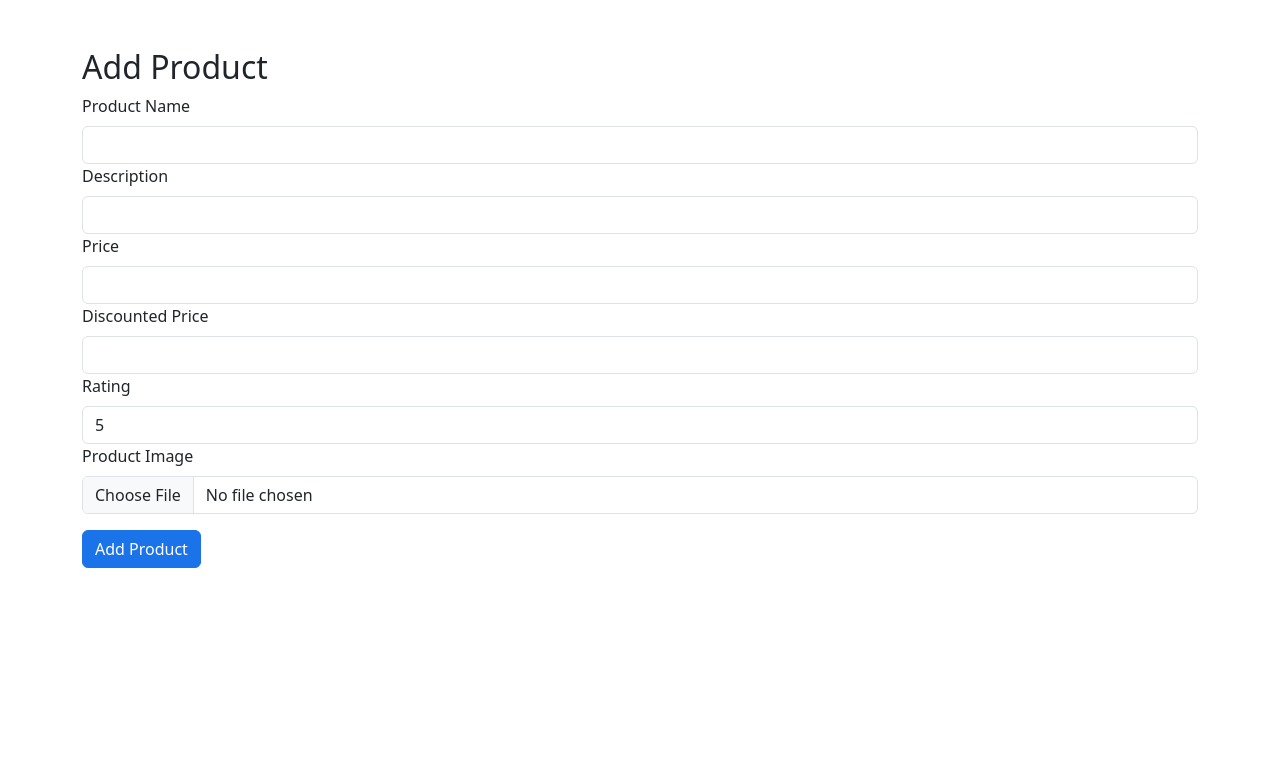
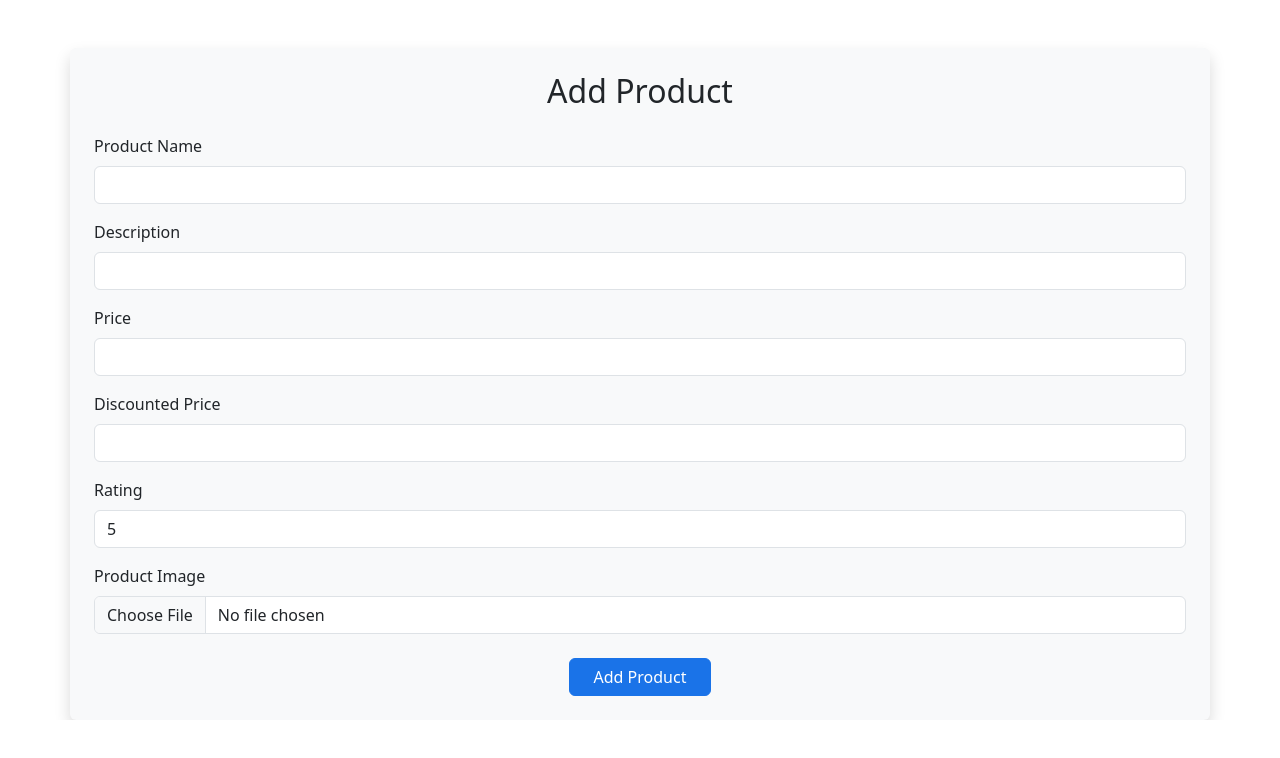
Before and after one commit to Tarunshakya1999/indokonafrontend, a React (Vite) app: page /add-product in a window 1280 px wide. Shown: the top 758 px of the page. Built offline with nearby package versions, Linux system fonts and the light colour scheme.

Commit message:
Ne868u876757577

```diff
--- a/src/AddProduct.jsx
+++ b/src/AddProduct.jsx
@@ -1,6 +1,7 @@
 import React, { useState } from 'react';
 import axios from 'axios';
-import { Container, Form, Button } from 'react-bootstrap';
+import { Container, Form, Button, Spinner, Alert } from 'react-bootstrap';
+import 'bootstrap/dist/css/bootstrap.min.css';
 
 const AddProduct = () => {
   const [formData, setFormData] = useState({
@@ -9,60 +10,167 @@ const AddProduct = () => {
     productprice: '',
     productdiscounted_price: '',
     productrating: 5,
-        productimg: null
+    productimg: null,
   });
 
+  const [loading, setLoading] = useState(false);
+  const [successMsg, setSuccessMsg] = useState(false);
+
   const handleChange = (e) => {
-        if(e.target.name === 'productimg'){
-            setFormData({...formData, productimg: e.target.files[0]});
+    if (e.target.name === 'productimg') {
+      setFormData({ ...formData, productimg: e.target.files[0] });
     } else {
-            setFormData({...formData, [e.target.name]: e.target.value});
+      setFormData({ ...formData, [e.target.name]: e.target.value });
     }
-    }
+  };
 
   const handleSubmit = async (e) => {
     e.preventDefault();
+    setLoading(true); // Blur and show spinner
+
     const data = new FormData();
-        Object.keys(formData).forEach(key => data.append(key, formData[key]));
+    Object.keys(formData).forEach((key) => data.append(key, formData[key]));
 
-        await axios.post('https://indokonabackend-1.onrender.com/api/add-product/', data, {
-            headers: { 'Content-Type': 'multipart/form-data' }
+    try {
+      await axios.post('https://indokonabackend-1.onrender.com/api/product/', data, {
+        headers: { 'Content-Type': 'multipart/form-data' },
       });
-        alert('Product Added Successfully!');
+
+      setLoading(false);
+      setSuccessMsg(true);
+
+      // Hide success message after 5 seconds
+      setTimeout(() => setSuccessMsg(false), 5000);
+
+      // Reset form fields
+      setFormData({
+        productname: '',
+        productdescription: '',
+        productprice: '',
+        productdiscounted_price: '',
+        productrating: 5,
+        productimg: null,
+      });
+    } catch (error) {
+      console.error('Error adding product:', error);
+      setLoading(false);
+      alert('Failed to add product. Please try again.');
     }
+  };
 
   return (
-        <Container className='mt-5'>
-            <h2>Add Product</h2>
+    <div style={{ position: 'relative' }}>
+      {/* ✅ Blur Effect */}
+      <div style={{ filter: loading ? 'blur(5px)' : 'none', pointerEvents: loading ? 'none' : 'auto' }}>
+        <Container className="mt-5 p-4 bg-light rounded shadow">
+          <h2 className="mb-4 text-center">Add Product</h2>
           <Form onSubmit={handleSubmit}>
-                <Form.Group>
+            <Form.Group className="mb-3">
               <Form.Label>Product Name</Form.Label>
-                    <Form.Control type="text" name="productname" onChange={handleChange} required />
+              <Form.Control
+                type="text"
+                name="productname"
+                value={formData.productname}
+                onChange={handleChange}
+                required
+              />
             </Form.Group>
-                <Form.Group>
+
+            <Form.Group className="mb-3">
               <Form.Label>Description</Form.Label>
-                    <Form.Control type="text" name="productdescription" onChange={handleChange} required />
+              <Form.Control
+                type="text"
+                name="productdescription"
+                value={formData.productdescription}
+                onChange={handleChange}
+                required
+              />
             </Form.Group>
-                <Form.Group>
+
+            <Form.Group className="mb-3">
               <Form.Label>Price</Form.Label>
-                    <Form.Control type="number" name="productprice" onChange={handleChange} required />
+              <Form.Control
+                type="number"
+                name="productprice"
+                value={formData.productprice}
+                onChange={handleChange}
+                required
+              />
             </Form.Group>
-                <Form.Group>
+
+            <Form.Group className="mb-3">
               <Form.Label>Discounted Price</Form.Label>
-                    <Form.Control type="number" name="productdiscounted_price" onChange={handleChange} required />
+              <Form.Control
+                type="number"
+                name="productdiscounted_price"
+                value={formData.productdiscounted_price}
+                onChange={handleChange}
+                required
+              />
             </Form.Group>
-                <Form.Group>
+
+            <Form.Group className="mb-3">
               <Form.Label>Rating</Form.Label>
-                    <Form.Control type="number" name="productrating" onChange={handleChange} value={formData.productrating} />
+              <Form.Control
+                type="number"
+                name="productrating"
+                value={formData.productrating}
+                onChange={handleChange}
+              />
             </Form.Group>
-                <Form.Group>
+
+            <Form.Group className="mb-3">
               <Form.Label>Product Image</Form.Label>
               <Form.Control type="file" name="productimg" onChange={handleChange} required />
             </Form.Group>
-                <Button type="submit" className='mt-3'>Add Product</Button>
+
+            <div className="text-center">
+              <Button type="submit" className="mt-2 px-4">
+                Add Product
+              </Button>
+            </div>
           </Form>
         </Container>
+      </div>
+
+      {/* ✅ Loading Overlay */}
+      {loading && (
+        <div
+          style={{
+            position: 'fixed',
+            top: 0,
+            left: 0,
+            width: '100vw',
+            height: '100vh',
+            backgroundColor: 'rgba(255, 255, 255, 0.7)',
+            zIndex: 9999,
+            display: 'flex',
+            justifyContent: 'center',
+            alignItems: 'center',
+          }}
+        >
+          <Spinner animation="border" role="status" variant="primary" />
+          <span className="ms-2 fw-bold">Adding Product...</span>
+        </div>
+      )}
+
+      {/* ✅ Success Message */}
+      {successMsg && (
+        <Alert
+          variant="success"
+          style={{
+            position: 'fixed',
+            bottom: '20px',
+            right: '20px',
+            zIndex: 9999,
+            boxShadow: '0px 4px 10px rgba(0,0,0,0.2)',
+          }}
+        >
+          ✅ Product added successfully!
+        </Alert>
+      )}
+    </div>
   );
-}
+};
 
 export default AddProduct;
```
Lines whose indentation alone changed are shown as unchanged.
